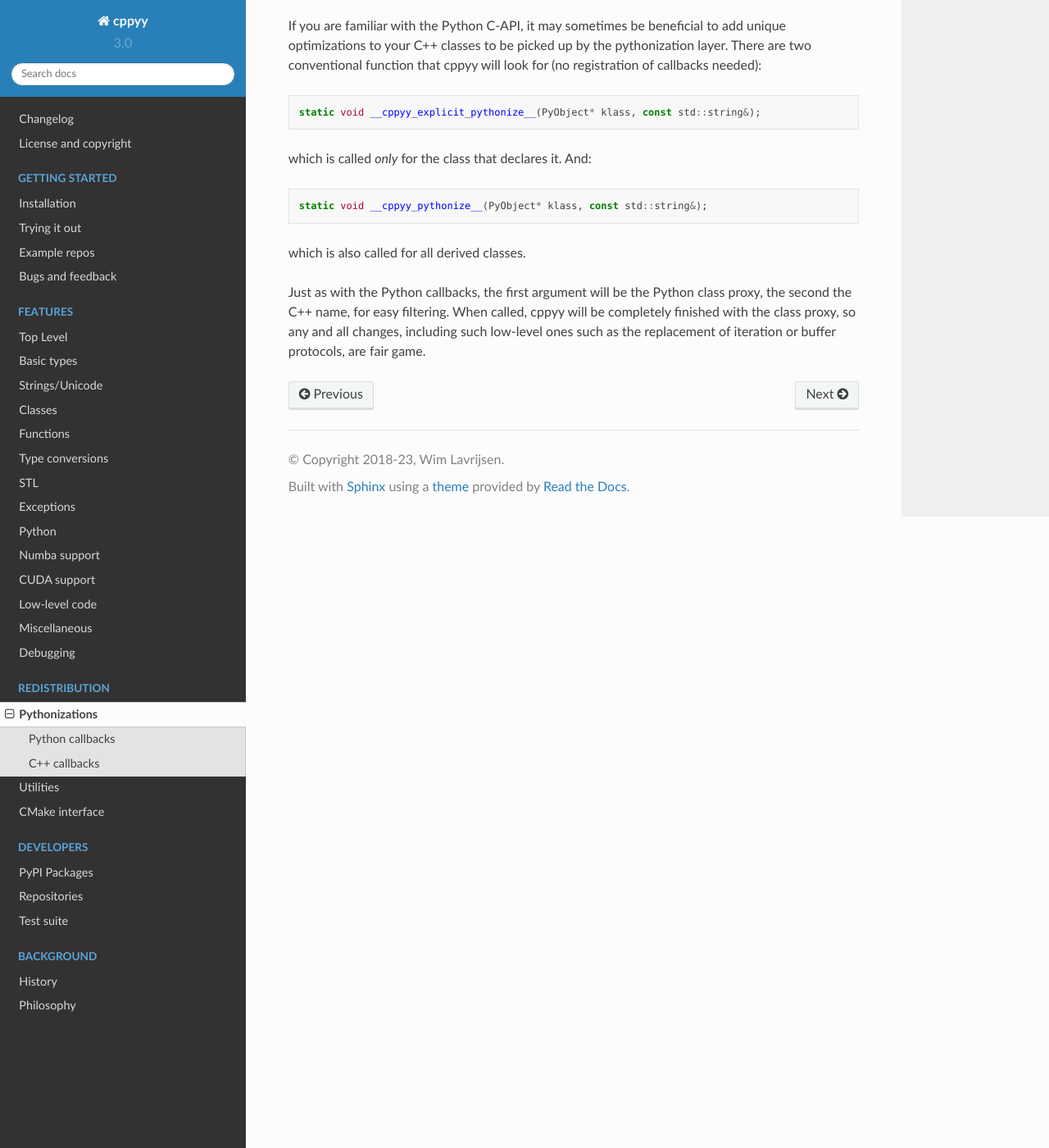
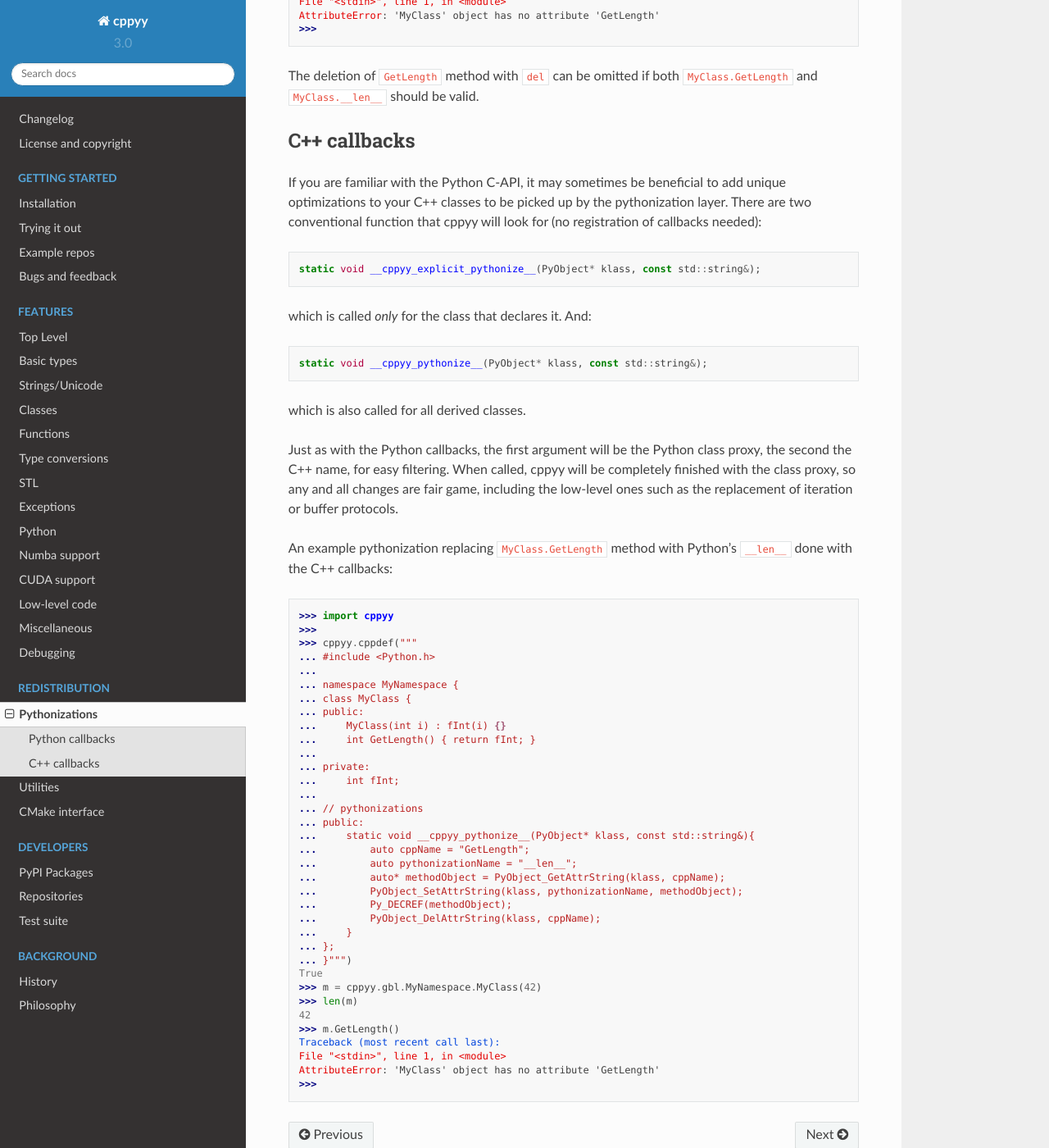
Before and after one commit to wlav/cppyy, a Sphinx documentation site: the page built from doc/source/pythonizations.rst, in a window 1280 px wide and 1400 px high, scrolled down 1717 px. Shown: the whole window at 82% size. Built offline with Sphinx 7.4.7 and the Read the Docs theme 2.0.0, drawn with Linux system fonts in a browser that asks for light colours; some of the changed text lies outside the part shown.

Commit message:
update pythonization documentation and add C++ callbacks example

```diff
--- a/doc/source/pythonizations.rst
+++ b/doc/source/pythonizations.rst
@@ -67,31 +67,40 @@ function ``GetLength`` and replaces it with Python's ``__len__``:
 
 .. code-block:: python
 
-    import cppyy
+    >>> import cppyy
+    >>>
+    >>> def replace_getlength(klass, name):
+    ...    try:
+    ...        klass.__len__ = klass.__dict__['GetLength']
+    ...        del klass.GetLength
+    ...    except KeyError:
+    ...        pass
+    ...
+    >>> cppyy.py.add_pythonization(replace_getlength, 'MyNamespace')
+    >>>
+    >>> cppyy.cppdef("""
+    ... namespace MyNamespace {
+    ... class MyClass {
+    ... public:
+    ...     MyClass(int i) : fInt(i) {}
+    ...     int GetLength() { return fInt; }
+    ...
+    ... private:
+    ...     int fInt;
+    ... };
+    ... }""")
+    True
+    >>> m = cppyy.gbl.MyNamespace.MyClass(42)
+    >>> len(m)
+    42
+    >>> m.GetLength()
+    Traceback (most recent call last):
+    File "<stdin>", line 1, in <module>
+    AttributeError: 'MyClass' object has no attribute 'GetLength'
+    >>>
 
-    def replace_getlength(klass, name):
-        try:
-            klass.__len__ = klass.__dict__['GetLength']
-        except KeyError:
-            pass
-
-    cppyy.py.add_pythonization(replace_getlength, 'MyNamespace')
-
-    cppyy.cppdef("""
-    namespace MyNamespace {
-    class MyClass {
-    public:
-        MyClass(int i) : fInt(i) {}
-        int GetLength() { return fInt; }
-
-    private:
-        int fInt;
-    };
-    }""")
-
-    m = cppyy.gbl.MyNamespace.MyClass(42)
-    assert len(m) == 42
-
+The deletion of ``GetLength`` method with ``del`` can be omitted
+if both ``MyClass.GetLength`` and ``MyClass.__len__`` should be valid.
 
 C++ callbacks
 -------------
@@ -118,5 +127,46 @@ which is also called for all derived classes.
 Just as with the Python callbacks, the first argument will be the Python
 class proxy, the second the C++ name, for easy filtering.
 When called, cppyy will be completely finished with the class proxy, so any
-and all changes, including such low-level ones such as the replacement of
-iteration or buffer protocols, are fair game.
+and all changes are fair game, including the low-level ones such as the replacement of
+iteration or buffer protocols.
+
+An example pythonization replacing ``MyClass.GetLength`` method with Python's ``__len__``
+done with the C++ callbacks:
+
+.. code-block:: python
+
+    >>> import cppyy
+    >>>
+    >>> cppyy.cppdef("""
+    ... #include <Python.h>
+    ...
+    ... namespace MyNamespace {
+    ... class MyClass {
+    ... public:
+    ...     MyClass(int i) : fInt(i) {}
+    ...     int GetLength() { return fInt; }
+    ...
+    ... private:
+    ...     int fInt;
+    ...
+    ... // pythonizations
+    ... public:
+    ...     static void __cppyy_pythonize__(PyObject* klass, const std::string&){
+    ...         auto cppName = "GetLength";
+    ...         auto pythonizationName = "__len__";
+    ...         auto* methodObject = PyObject_GetAttrString(klass, cppName);
+    ...         PyObject_SetAttrString(klass, pythonizationName, methodObject);
+    ...         Py_DECREF(methodObject);
+    ...         PyObject_DelAttrString(klass, cppName);
+    ...     }
+    ... };
+    ... }""")
+    True
+    >>> m = cppyy.gbl.MyNamespace.MyClass(42)
+    >>> len(m)
+    42
+    >>> m.GetLength()
+    Traceback (most recent call last):
+    File "<stdin>", line 1, in <module>
+    AttributeError: 'MyClass' object has no attribute 'GetLength'
+    >>>
```
